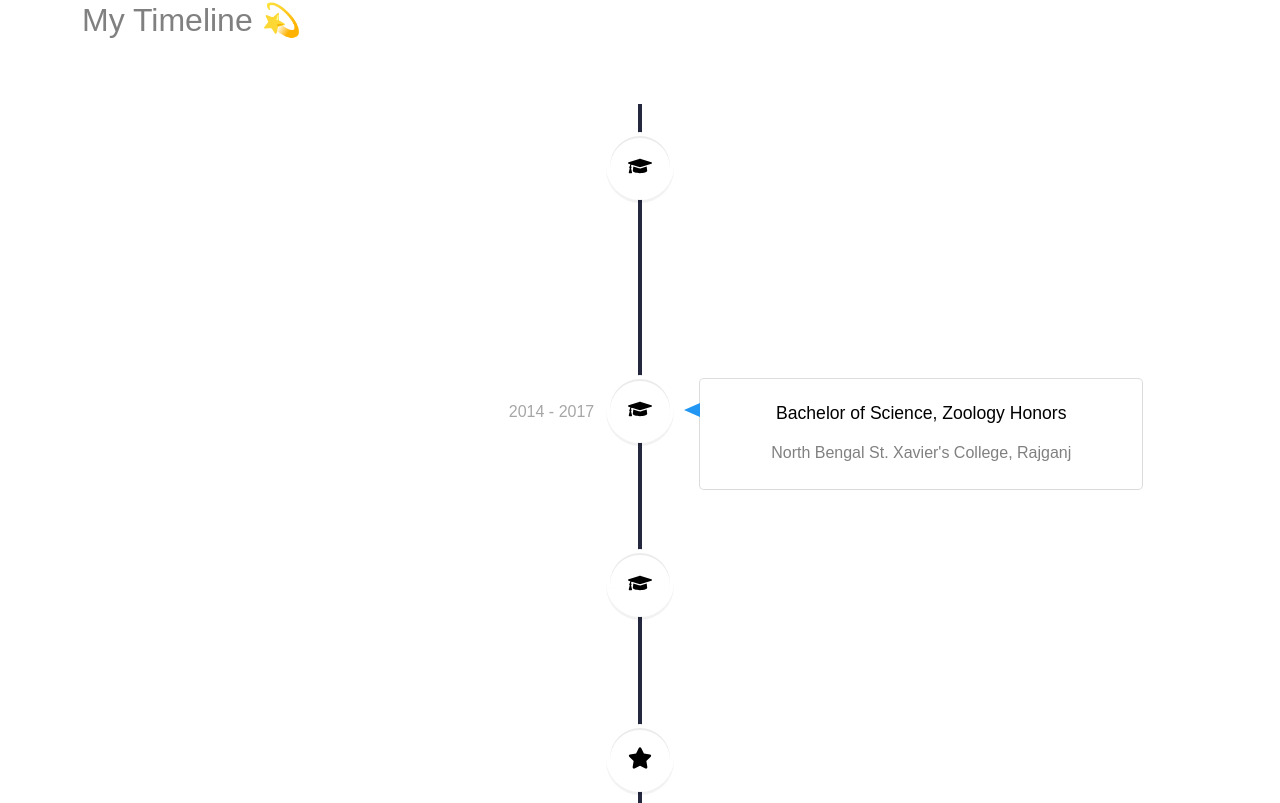
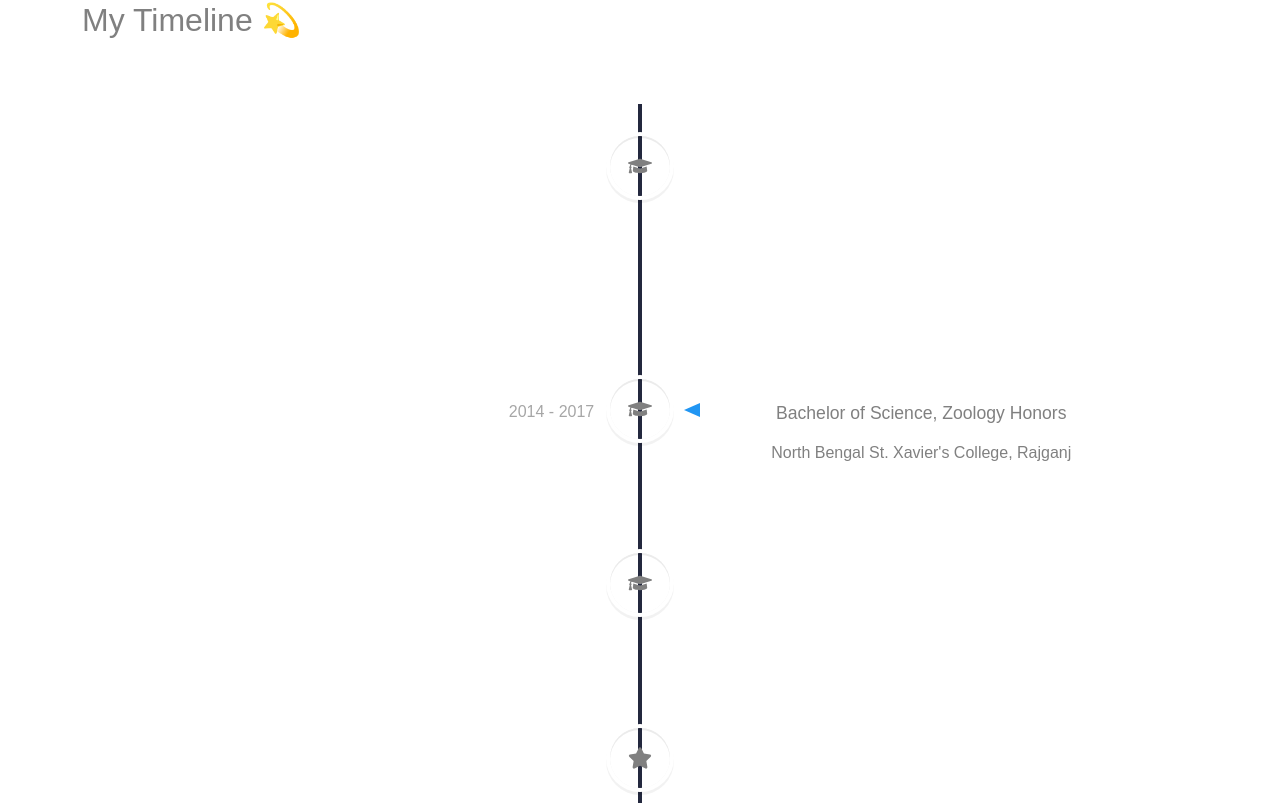
Before and after one commit to Vaibhav-Solanki/itsVaibhav, a React (Vite) app: page / in a window 1280 px wide. Shown: the part 975-1778 px from the top of the page. Built offline with nearby package versions, Linux system fonts and the light colour scheme.

Commit message:
Revert "some minor"
This reverts commit b698bf6f4cf74bac2f3cfaf7813f523c8ca5a604.

```diff
--- a/src/main/TimeLine.css
+++ b/src/main/TimeLine.css
@@ -1,9 +1,3 @@
-:root {
-  --shadow: rgb(0 0 0 / 2%) 0px 1px 3px 0px, rgb(27 31 35 / 15%) 0px 0px 0px 1px;
-  --clr-bg: white;
-  --clr-fg-alt: gray;
-  --clr-primary: black;
-}
 .mainsection {
   width: 100%;
 }
--- a/src/main/TimeLine.jsx
+++ b/src/main/TimeLine.jsx
@@ -30,7 +30,7 @@ export const Timeline = () => {
         </h2>
         <VerticalTimeline lineColor={linecolor}>
           <VerticalTimelineElement
-            date={"October 2021 - April 2022 - "}
+            date={"April 2021 - October 2021"}
             contentStyle={{
               boxShadow: `var(--shadow)`,
               backgroundColor: `var(--clr-bg)`,
```
Also changed, not shown: 2 other files (tests, documents, lock files or other folders).
